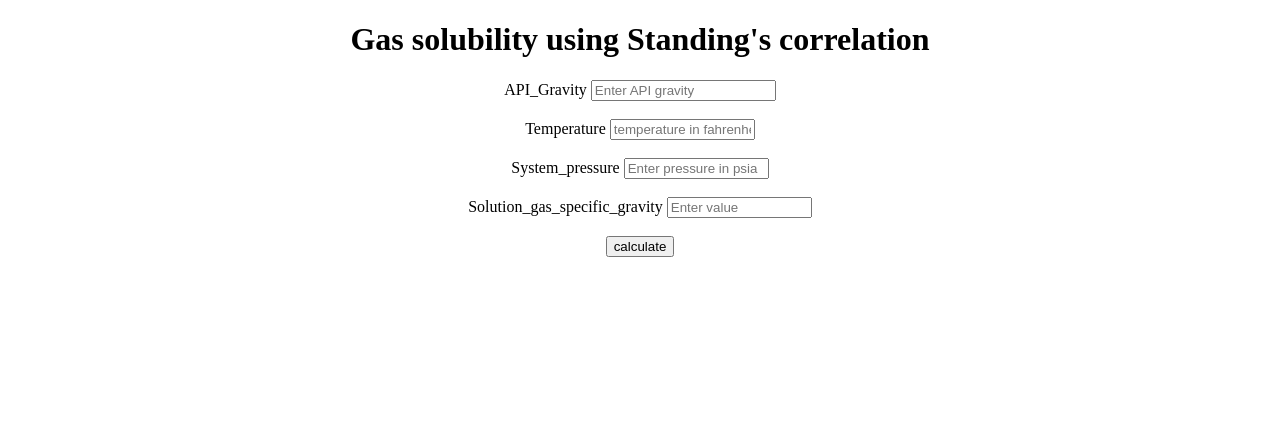
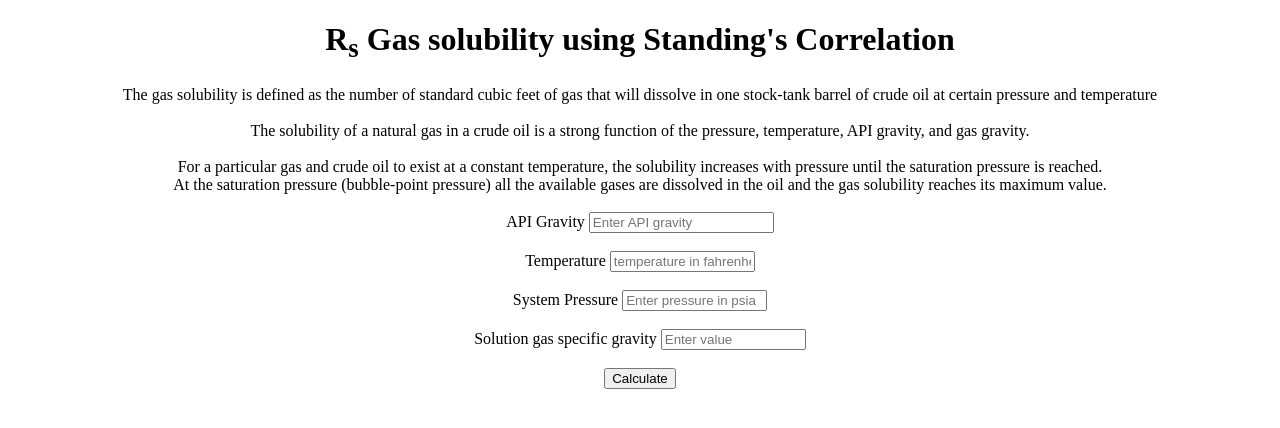
Before and after one commit to SarthakSingh7/TestProject, a plain HTML site: page index.html in a window 1280 px wide. Drawn offline with Linux system fonts and the light colour scheme.

Commit message:
Add files via upload

```diff
--- a/index.html
+++ b/index.html
@@ -1,23 +1,31 @@
 <!DOCTYPE html>
 <html>
 <head>
-<center><h1>Gas solubility using Standing's correlation</h1></center>
+<center><h1>R<sub>s</sub> Gas solubility using Standing's Correlation</h1></center>
 </head>
 <body>
 <center>
-  API_Gravity
+    The gas solubility is defined as the number of standard cubic feet of
+    gas that will dissolve in one stock-tank barrel of crude oil at certain pressure and temperature<br><br>
+    The solubility of a natural gas in a crude oil is a strong function of the
+pressure, temperature, API gravity, and gas gravity.<br><br>
+For a particular gas and crude oil to exist at a constant temperature, the solubility increases
+with pressure until the saturation pressure is reached. <br>
+At the saturation pressure (bubble-point pressure) all the available gases are dissolved
+in the oil and the gas solubility reaches its maximum value.<br><br>
+  API Gravity
   <input type = 'text' id = 'API gravity' placeholder = 'Enter API gravity'>
   <br><br>
   Temperature
   <input type = 'text' id = 'Temperature' size = '15' placeholder = 'temperature in fahrenheit'>
   <br><br>
-  System_pressure
+  System Pressure
   <input type = 'text' id = 'System pressure' size = '15' placeholder = 'Enter pressure in psia'>
   <br><br>
-  Solution_gas_specific_gravity
+  Solution gas specific gravity
   <input type = 'text' id = 'Sol gas spgr' size = '15' placeholder = 'Enter value'>
   <br><br>
-  <button onclick = 'calculate()'> calculate</button>
+  <button onclick = 'calculate()'> Calculate</button>
   <h3 calculate gas sol> </h3>
     <h3 id = 'answer'> </h3>
 </center>
@@ -30,7 +38,7 @@
         var x = 0.0125*parseFloat(API) - 0.00091*(parseFloat(Temp));
         var gas_solubility = parseFloat(gas_spgr)*((((parseFloat(pressure)/18.2)+1.4)*10**x)**1.2048);
 
-        document.getElementById('answer').innerHTML = 'The Gas Solubility is: ' + gas_solubility;
+        document.getElementById('answer').innerHTML = 'Gas Solubility = ' + gas_solubility + ' scf/STB' ;
     }
 </script>
 </body>
```
